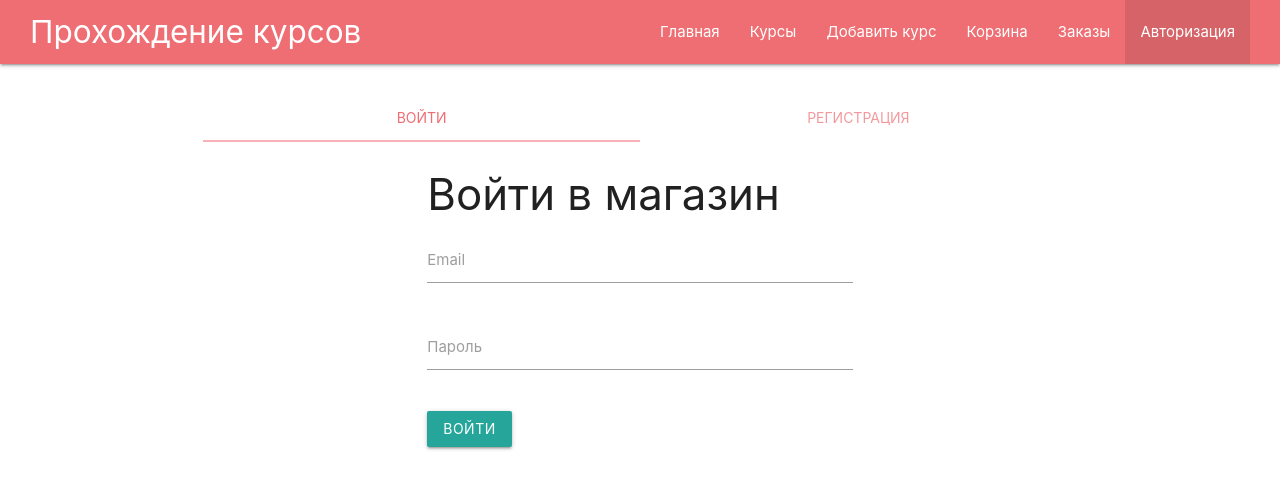
After one commit to IgorZn/nodejs-practica, a Node server app: page /auth/login in a window 1280 px wide. The commit adds this page. Shown: the top 489 px of the page. Run offline with Node 20, Linux system fonts and the light colour scheme; some libraries are stand-ins or nearby versions.

Commit message:
Блок 5. Практика: сессии и авторизация, ToDo: Блок 4, Урок 14, fix цену и кол-во
Done: 01
Next: 02

```diff
--- a/index.js
+++ b/index.js
@@ -13,6 +13,7 @@ const homeAdd = require('./routes/add')
 const homeCourses = require('./routes/courses')
 const homeCard = require('./routes/card')
 const homeOrders = require('./routes/orders')
+const authRoutes = require('./routes/auth')
 
 // Main APP
 const app = express()
@@ -60,6 +61,7 @@ app.use('/add', homeAdd)
 app.use('/courses', homeCourses)
 app.use('/card', homeCard)
 app.use('/orders', homeOrders)
+app.use('/auth', authRoutes)
 
 
 // MONGODB
--- a/public/app.js
+++ b/public/app.js
@@ -59,3 +59,5 @@ if ($card) {
          }
     })
 }
+
+M.Tabs.init(document.querySelectorAll('.tabs'));
--- a/public/index.css
+++ b/public/index.css
@@ -39,3 +39,7 @@
 thead {
     font-weight: bold;
 }
+
+.auth {
+    padding-top: 2rem;
+}
--- a/routes/add.js
+++ b/routes/add.js
@@ -3,7 +3,7 @@ const router = Router()
 const Course = require('../models/course')
 
 
-router.get('/', (req, res)=>{
+router.get('/', async (req, res)=>{
     res.render('add', {
         title: 'Добавление курсов',
         isAdd: true
--- /dev/null
+++ b/routes/auth.js
@@ -0,0 +1,11 @@
+const {Router} = require('express')
+const router = Router()
+
+router.get('/login', async (req, res)=>{
+    res.render('auth/login', {
+        title: 'Авторизация',
+        isLogin: true
+    })
+})
+
+module.exports = router
--- /dev/null
+++ b/views/auth/login.hbs
@@ -0,0 +1,64 @@
+<div class="auth">
+
+    <!--    content-->
+    <div class="row">
+    <div class="col s12">
+      <ul class="tabs">
+        <li class="tab col s6"><a class="active" href="#login">Войти</a></li>
+        <li class="tab col s6"><a href="#register">Регистрация</a></li>
+      </ul>
+    </div>
+    <div id="login" class="col s6 offset-s3">
+        <h3>Войти в магазин</h3>
+        <!-- Login -->
+        <form action="/add" method="post">
+
+            <div class="input-field">
+                  <input id="email" name="email" type="email" class="validate" required>
+                  <label for="email">Email</label>
+                  <span class="helper-text" data-error="Введите e-mail" data-success="OK"></span>
+            </div>
+            <!-- Password -->
+            <div class="input-field">
+                  <input id="password" name="password" type="password" class="validate" required>
+                  <label for="password">Пароль</label>
+                <span class="helper-text" data-error="Введите пароль" data-success="OK"></span>
+            </div>
+
+            <button class="btn btn-primary" type="submit">Войти</button>
+
+        </form>
+
+    </div>
+    <div id="register" class="col s6 offset-s3">
+        <h3>Создать аккаунт</h3>
+        <!-- Login -->
+        <form action="/add" method="post">
+
+            <div class="input-field">
+                  <input id="remail" name="email" type="email" class="validate" required>
+                  <label for="remail">Email</label>
+                  <span class="helper-text" data-error="Введите e-mail" data-success="OK"></span>
+            </div>
+
+            <!-- Password -->
+            <div class="input-field">
+                  <input id="rpassword" name="password" type="password" class="validate" required>
+                  <label for="rpassword">Пароль</label>
+                <span class="helper-text" data-error="Введите пароль" data-success="OK"></span>
+            </div>
+
+            <!-- Confirm -->
+            <div class="input-field">
+                  <input id="confirm" name="confirm" type="password" class="validate" required>
+                  <label for="confirm">Пароль еще раз</label>
+                <span class="helper-text" data-error="Введите пароль еще раз" data-success="OK"></span>
+            </div>
+
+            <button class="btn btn-primary" type="submit">Зарегистрироваться</button>
+
+        </form>
+    </div>
+ </div>
+
+</div>
--- a/views/partials/navbar.hbs
+++ b/views/partials/navbar.hbs
@@ -38,6 +38,13 @@
             <li><a href="/orders">Заказы</a></li>
       {{/if}}
 
+      <!--   Auth   -->
+      {{#if isLogin}}
+          <li class="active"><a href="/auth/login#login">Авторизация</a></li>
+      {{else}}
+            <li><a href="/auth/login#login">Авторизация</a></li>
+      {{/if}}
+
 
   </ul>
 </div>
```
